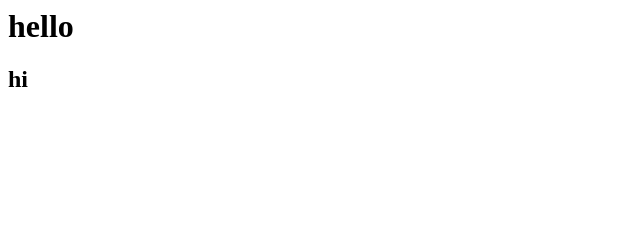
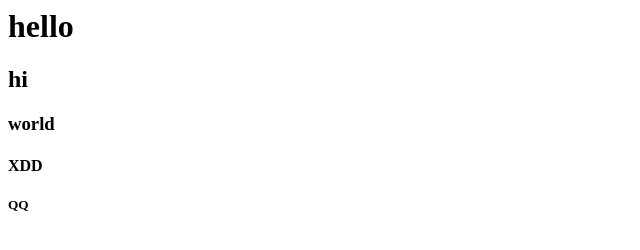
Before and after one commit to allowwidth/demo, a plain HTML site: page index.html in a window 1280 px wide. Shown: the whole page, without its empty margins (0-640 px from the left). Drawn offline with Linux system fonts and the light colour scheme.

Commit message:
Add world

```diff
--- a/index.html
+++ b/index.html
@@ -1,4 +1,7 @@
 <body>
   <h1>hello</h1>
   <h2>hi</h2>
+<h3>world</h3>
+<h4>XDD</h4>
+<h5>QQ</h5>
   </body>
```
